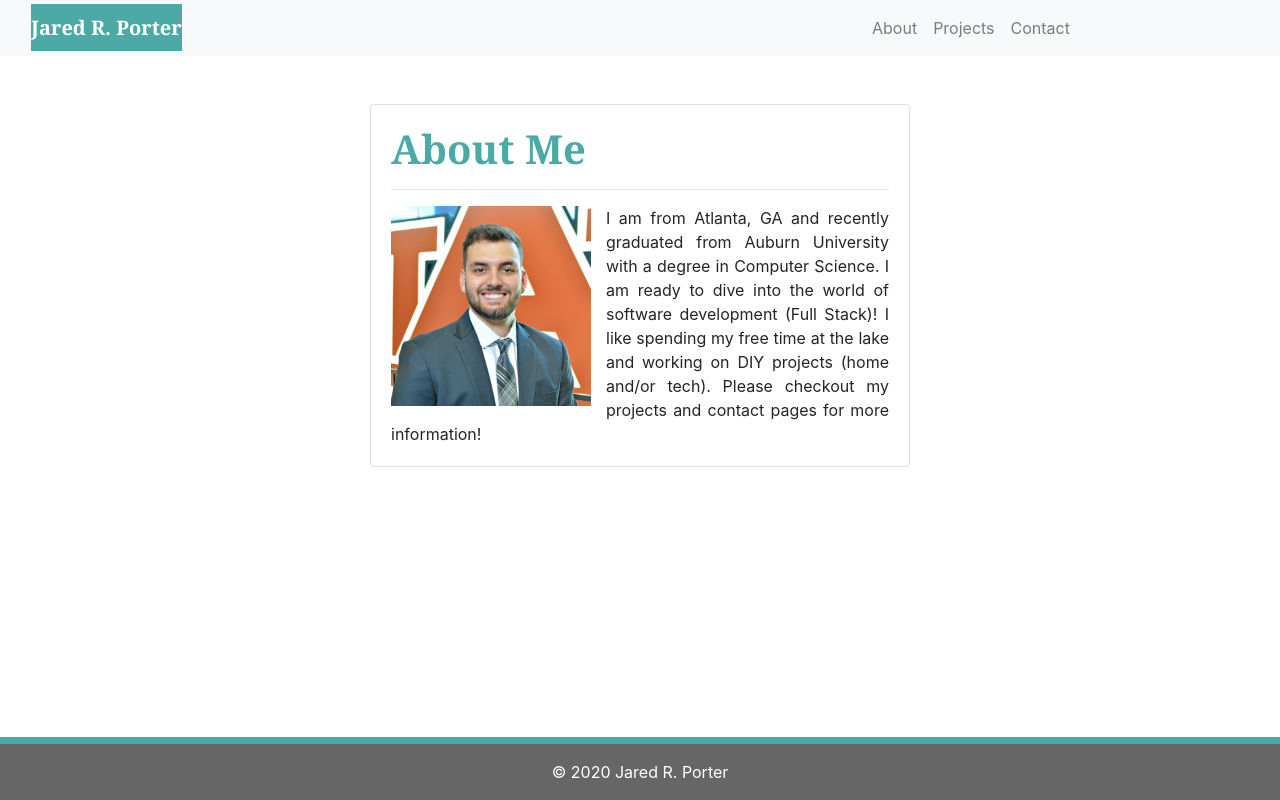
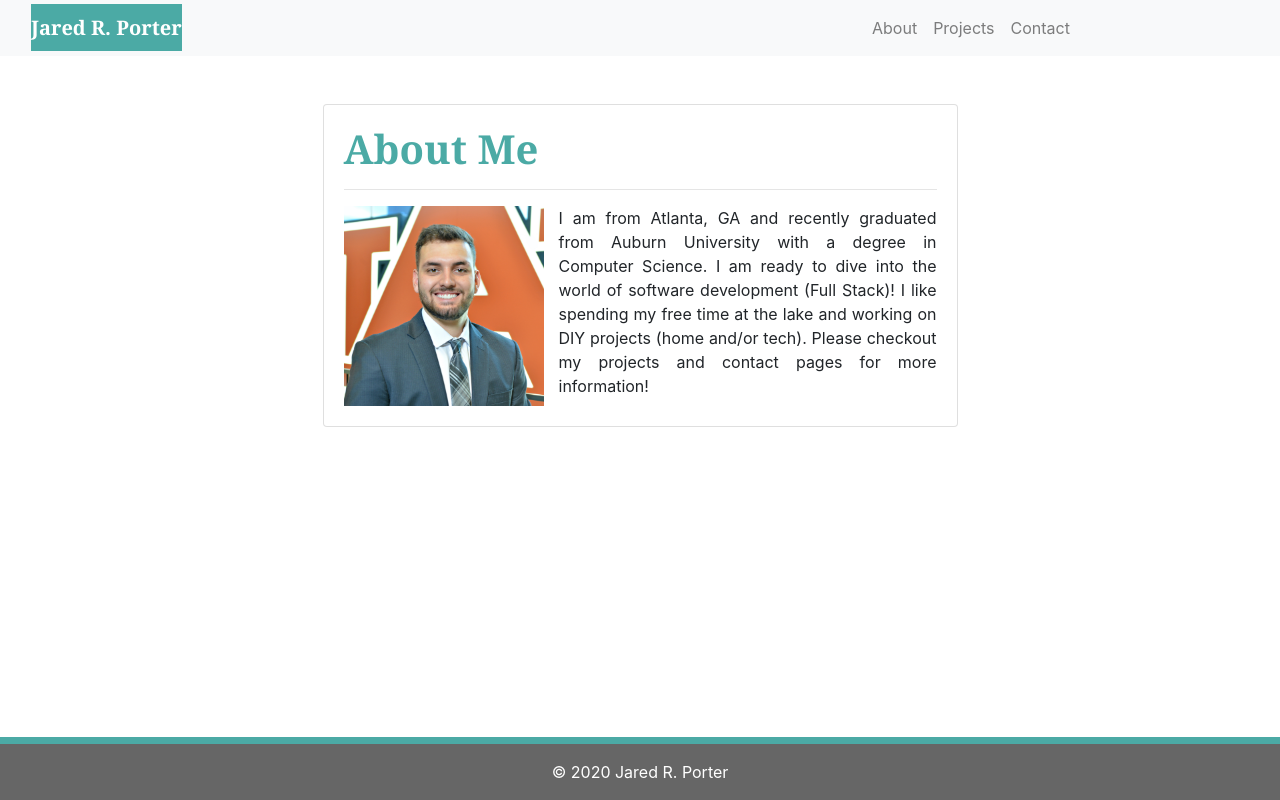
Before and after one commit to JaredP17/Portfolio, a React (Create React App) app: page / in a window 1280 px wide. Built offline with nearby package versions, Linux system fonts and the light colour scheme.

Commit message:
About me card responsiveness.

```diff
--- a/src/components/pages/About.js
+++ b/src/components/pages/About.js
@@ -5,7 +5,7 @@
   return (
     <main className="container">
       <div className="row justify-content-center">
-        <div className="col-sm-6">
+        <div className="col-md-10 col-lg-8 col-xl-7">
           <div className="card mt-5">
             <article className="card-body about-me">
               <h1 className="card-title">About Me</h1>
```
